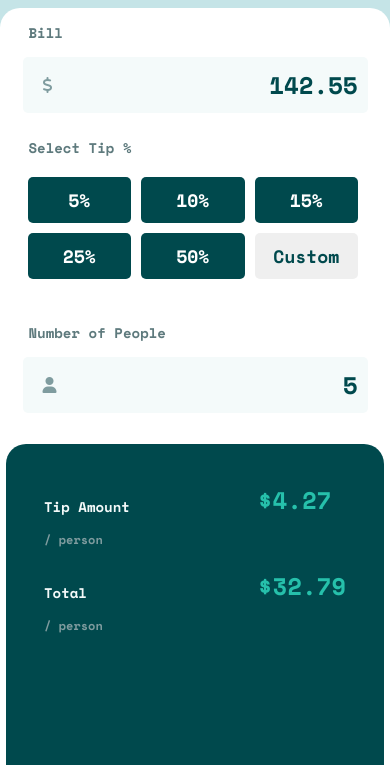
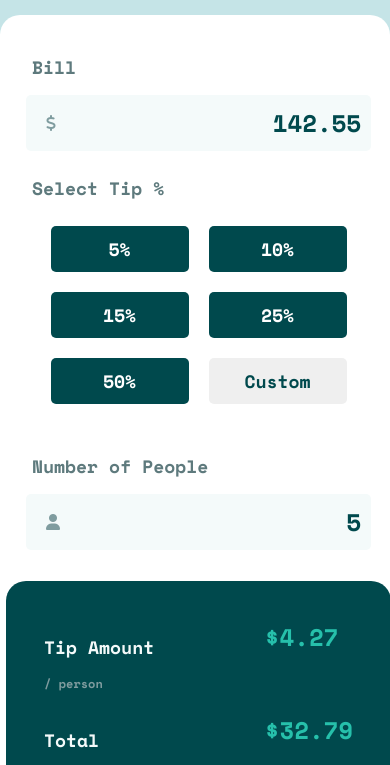
Before and after one commit to mariabrock/fronendmentorio-tip-calculator-solution, a plain HTML site: page index.html in a window 390 px wide. Shown: the part 127-892 px from the top of the page. Drawn offline with nearby package versions, Linux system fonts and the light colour scheme.

Commit message:
i think the mobile works now too

```diff
--- a/index.html
+++ b/index.html
@@ -37,16 +37,16 @@
       <div class="card">
         <div class="side-one">
           <div class="bill-container">
-            <h3 class="header1">Bill</h3>
+            <h2 class="header1">Bill</h2>
 
             <div class="input-container">
               <i class="fa-solid fa-dollar-sign" id="icon"></i>
-              <h2>142.55</h2>
+              <h1>142.55</h1>
             </div>
           </div>
 
           <div class="select-container">
-            <h3 class="header1">Select Tip %</h3>
+            <h2 class="header1">Select Tip %</h2>
             <div class="button-container">
              <button class="button btn-tip" id="five">5%</button>
              <button class="button btn-tip" id="ten">10%</button>
@@ -58,11 +58,11 @@
           </div>
 
           <div class="customers-container">
-            <h3 class="header1">Number of People</h3>
+            <h2 class="header1">Number of People</h2>
 
             <div class="input-container">
               <i class="fa-solid fa-user" id="icon"></i>
-              <h2>5</h2>
+              <h1>5</h1>
             </div>
           </div>
 
@@ -72,12 +72,12 @@
           <div class="total-container">
             <div class="grid">
               <div class="total-text">
-                <h3 class="header2">Tip Amount</h3>
+                <h2 class="header2">Tip Amount</h2>
                 <p class="subtext">/ person</p>
               </div>
               <div class="amount">$4.27</div>
               <div class="total-text">
-                <h3 class="header2">Total</h3>
+                <h2 class="header2">Total</h2>
                 <p class="subtext">/ person</p>
               </div>
               <div class="amount">$32.79</div>
--- a/styles.css
+++ b/styles.css
@@ -1,5 +1,6 @@
 html, body {
   height: 100%;
+  width: 100%;
   margin: 0;
   padding: 0;
   font-size: 12px;
@@ -165,22 +166,21 @@ button {
 .input-container {
   display: flex;
   flex-direction: row;
-  /*margin: 1rem;*/
   padding: 10px;
   background-color: hsl(189, 41%, 97%);
   border: 0;
   border-radius: 5px;
 }
 
-h2 {
+h1 {
   margin: 0;
   color: hsl(183, 100%, 15%);
-  font-size: x-large;
 }
 
 .header1 {
   color: hsl(186, 14%, 43%);
   margin-left: .5rem;
+  font-size: medium;
 }
 
 .header2 {
@@ -212,13 +212,15 @@ h2 {
     display: flex;
     flex-direction: column;
     justify-content: center;
-    margin-top: 10rem;
-    margin-left: 0;
-    padding: 0;
+    margin: 0;
+    padding-top: 15rem;
   }
 
   img {
-    margin-left: 5rem;
+    display: block;
+    margin-bottom: 3rem;
+    margin-left:  13rem;
+    padding: 0;
   }
 
   .card {
@@ -233,4 +235,25 @@ h2 {
     margin: 0;
     padding: 0;
   }
+
+  .bill-container {
+    margin-top: 2rem;
+  }
+
+  button{
+    width: 40%;
+    margin: 10px;
+  }
+
+  .button-container {
+    justify-content: center;
+  }
+
+  .header1 {
+    font-size: revert;
+  }
+
+  .grid {
+    margin-bottom: 1rem;
+  }
 }
```
Also changed, not shown: images/desktop.png (added), images/mobile1.png (added), images/mobile2.png (added), images/select-tip-active-state.png (added).
